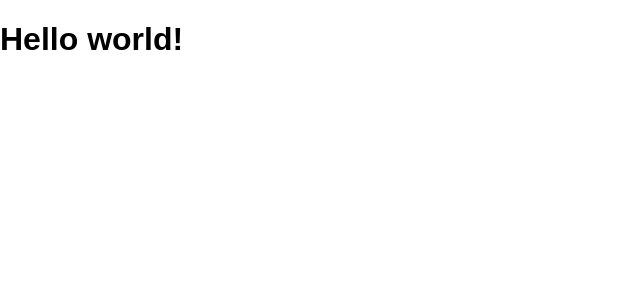
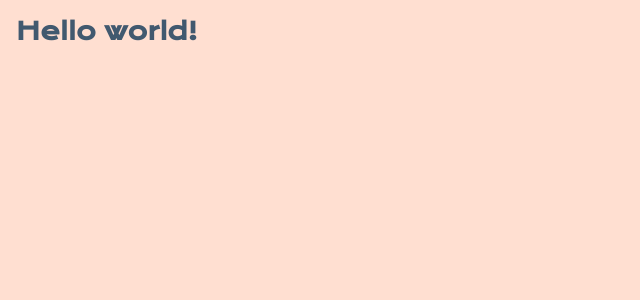
Before and after one commit to repercussive/bookboard, a Next.js app: page / in a window 1280 px wide. Shown: the top 300 px of the page, without its empty margins (0-640 px from the left). Built offline with nearby package versions, Linux system fonts and the light colour scheme.

Commit message:
💄 add core styles

```diff
--- a/styles/globals.scss
+++ b/styles/globals.scss
@@ -1,8 +1,46 @@
+@use 'sass:color';
+
+@font-face {
+  font-family: 'Krona';
+  src: url('/font/KronaOne-Regular.ttf');
+  font-style: normal;
+  font-weight: 400;
+  font-display: swap;
+}
+
+$color-primary: #41596f;
+$color-bg: #ffdfd1;
+
+:root {
+  --color-bg: #{$color-bg};
+  --color-primary: #{$color-primary};
+  --color-button-highlight: #{color.scale($color-primary, $lightness: 30%, $saturation: -70%)};
+  --color-focus-highlight: #{color.scale($color-bg, $lightness: 40%)};
+  --color-selection: #{color.scale($color-primary, $alpha: -70%)};
+  --padding-page: 0.5rem;
+}
+
 html,
 body {
-  padding: 0;
+  padding: var(--padding-page);
   margin: 0;
-  font-family: sans-serif;
+  font-size: 16px;
+  font-family: 'Krona', sans-serif;
+  color: var(--color-primary);
+  background-color: var(--color-bg);
+
+  :focus {
+    outline: none;
+    box-shadow: var(--color-focus-highlight) 0 0 0 3px, var(--color-primary) 0 0 0 5px, var(--color-bg) 0 0 0 7px;
+    &:not(:focus-visible) {
+      outline: none;
+      box-shadow: none;
+    }
+  }
+
+  ::selection {
+    background-color: var(--color-selection);
+  }
 }
 
 a {
@@ -10,6 +48,26 @@ a {
   text-decoration: none;
 }
 
+button {
+  appearance: none;
+  border: none;
+  font-family: inherit;
+  color: inherit;
+  user-select: none;
+}
+
+h1,
+h2,
+h3,
+h4,
+h5,
+h6 {
+  font-size: 1.5rem;
+  cursor: default;
+}
+
 * {
   box-sizing: border-box;
+  margin: 0;
+  padding: 0;
 }
```
Also changed, not shown: public/font/KronaOne-Regular.ttf (added).
